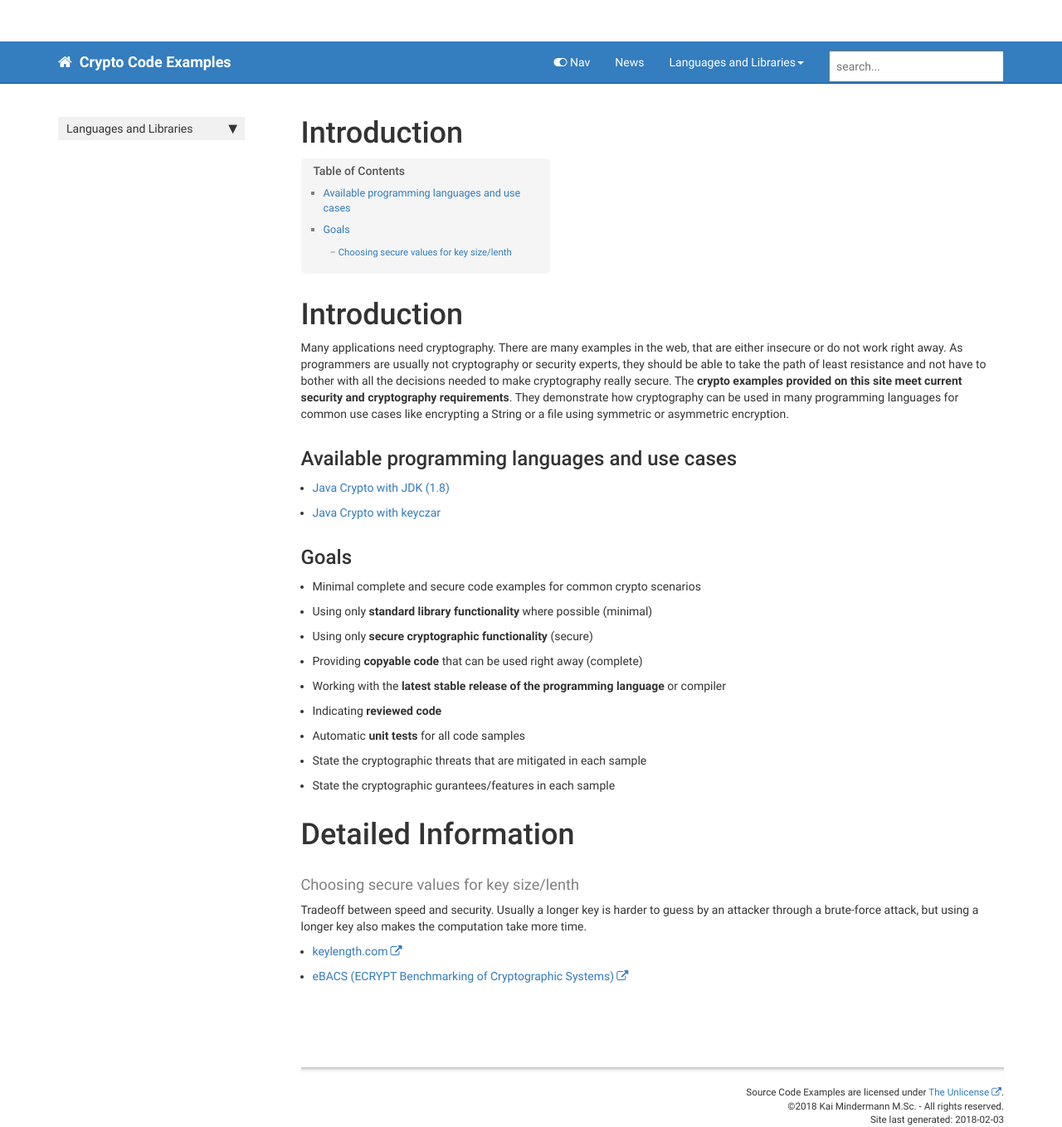
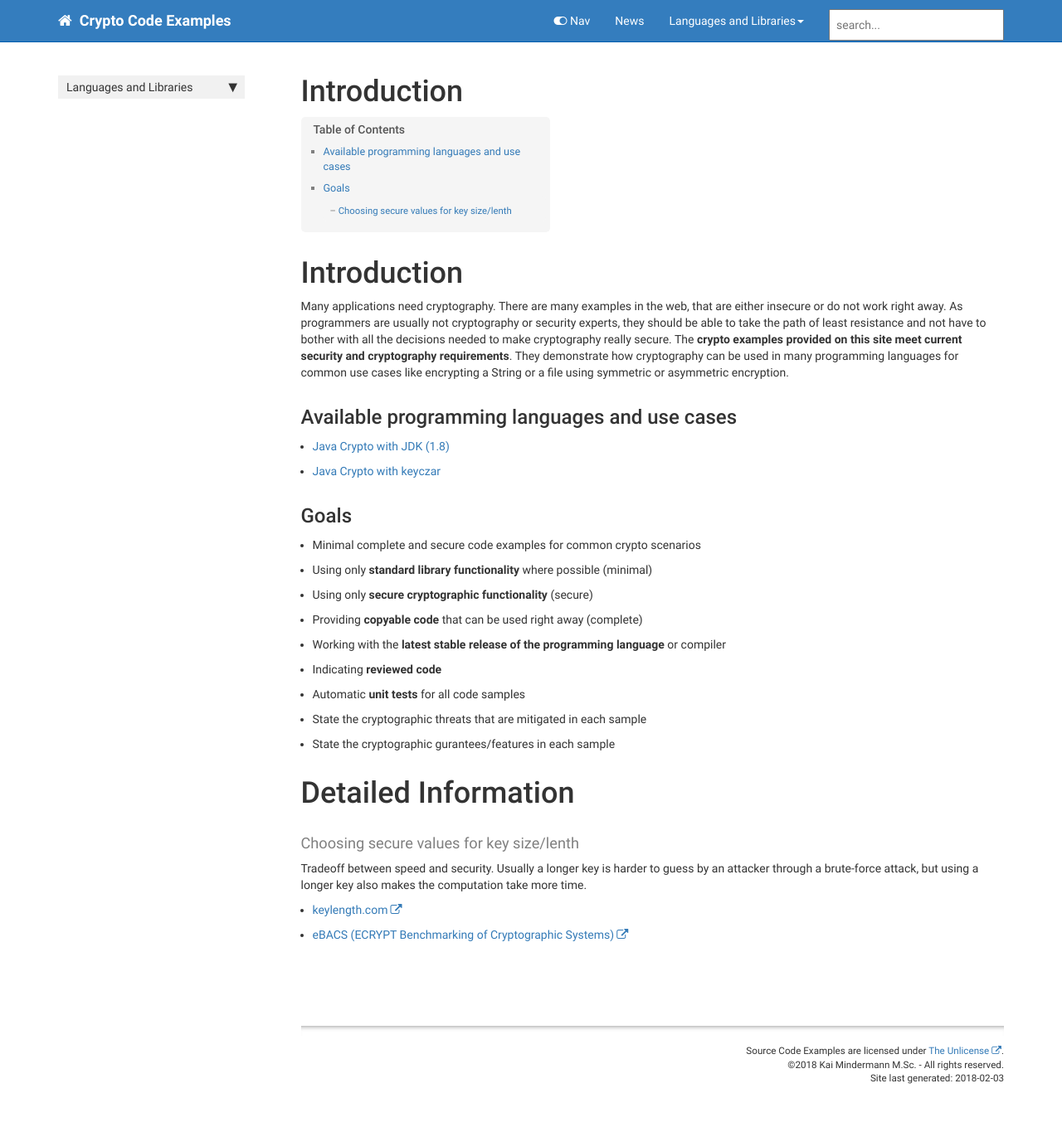
Before and after one commit to cryptoexamples/CryptoExamples, a Jekyll site: the page built from index.md, in a window 1280 px wide. Shown: the whole page at 83% size. Built offline with Jekyll 4.4.1, drawn with Linux system fonts in a browser that asks for light colours; nearby versions of some CDN libraries; comment, search, counter and statistics services are not loaded; after the commit the page ends 1309 px from its top, so only the background shows below that.

Commit message:
removes padding-top

```diff
--- a/css/customstyles.css
+++ b/css/customstyles.css
@@ -1,6 +1,6 @@
 body {
     font-family: system;
-    padding-top: 50px; /* Required padding for .navbar-fixed-top. Remove if using .navbar-static-top. Change if height of navigation changes. */
+    /*padding-top: 50px;*/ /* Required padding for .navbar-fixed-top. Remove if using .navbar-static-top. Change if height of navigation changes. */
 }
 
 .navbar-fixed-top {
```
